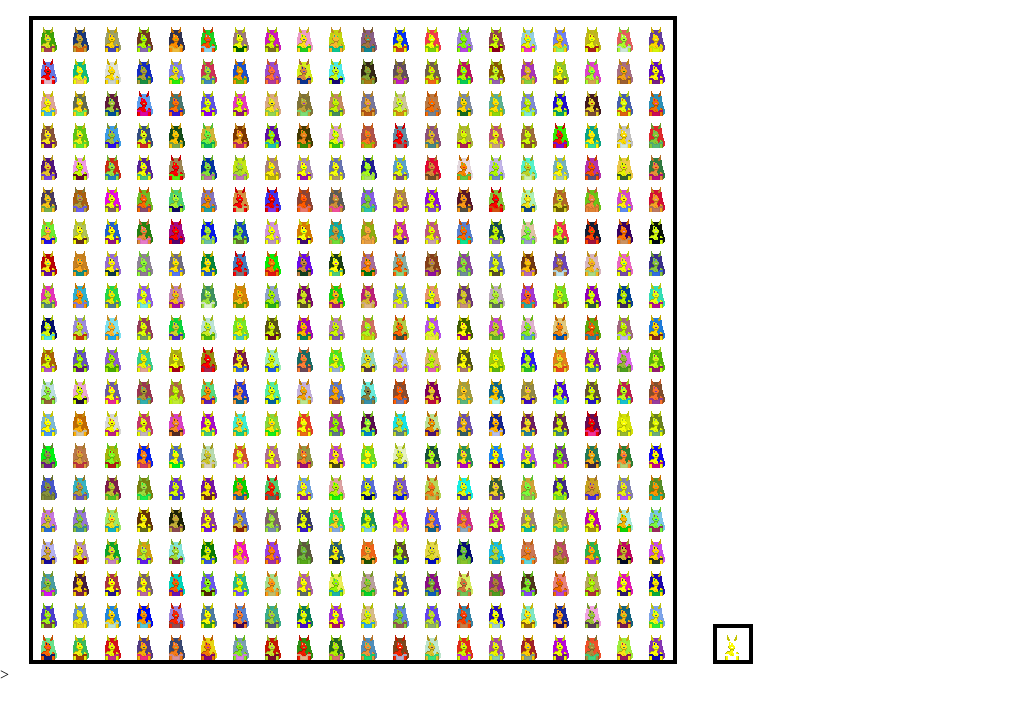
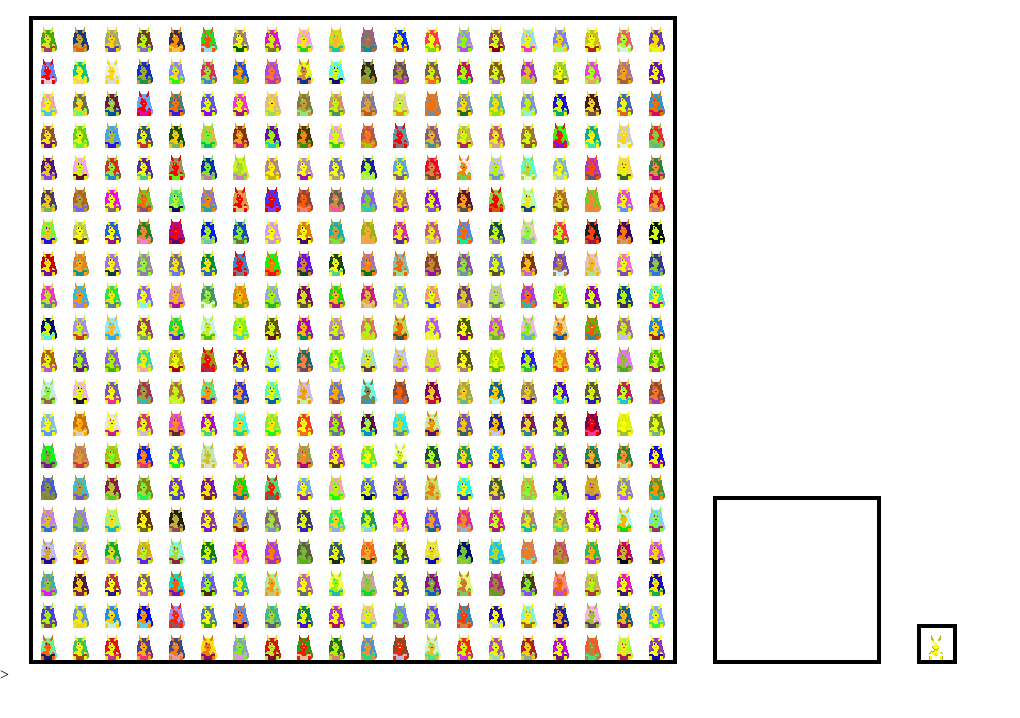
Before and after one commit to SeriousWeasle/eft_depresseddemons, a plain HTML site: page index.html in a window 1280 px wide. Shown: the whole page, without its empty margins (0-1020 px from the left). Drawn offline with Linux system fonts and the light colour scheme.

Commit message:
working on upscaling

```diff
--- a/index.html
+++ b/index.html
@@ -20,6 +20,9 @@
     <canvas width="640" height="640" id="drawField">
 
     </canvas>
+    <canvas width="160" height="160" id="partUpscaler">
+
+    </canvas>
     <canvas width="32" height="32" id="partRenderer">
 
     </canvas>
--- a/js/main.js
+++ b/js/main.js
@@ -3,6 +3,9 @@ var dctx;
 
 var renderCanvas;
 var rctx;
+
+var upscaleCanvas;
+var uctx;
 
 function getCanvasCtx()
 {
@@ -13,6 +16,10 @@ function getCanvasCtx()
     //get the regular draw canvas
     drawCanvas = document.getElementById("drawField");
     dctx = drawCanvas.getContext('2d');
+
+    //get the upscaler canvas
+    upscaleCanvas = document.getElementById("partUpscaler");
+    uctx = upscaleCanvas.getContext('2d');
 }
 
 function renderPart(part_name, part_color, posx, posy, scale)
@@ -32,7 +39,11 @@ function renderPart(part_name, part_color, posx, posy, scale)
     rctx.globalCompositeOperation = "multiply";
     //multiply the part for shading
     rctx.drawImage(document.getElementById(part_name), 0, 0);
-    dctx.drawImage(renderCanvas, posx, posy);
+
+    //upscale part to 160 x 160 px
+    let data = rctx.getImageData(0, 0, 32, 32).data;
+    console.log(data);
+    dctx.drawImage(upscaleCanvas, posx, posy);
 }
 
 function HSLtoRGB(h, s, l)
```
